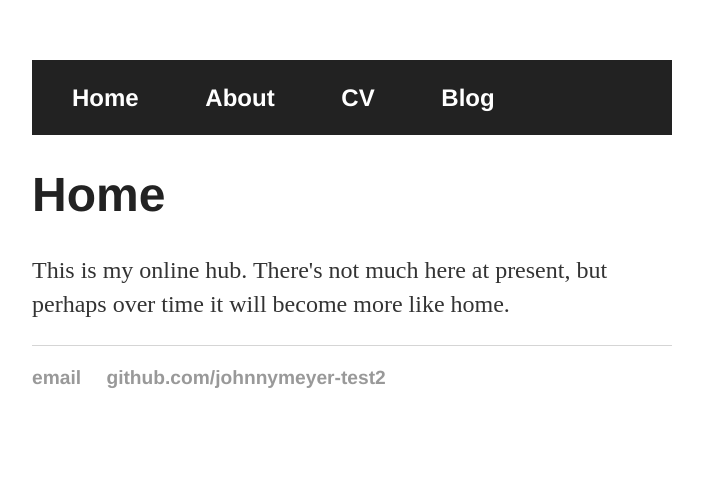
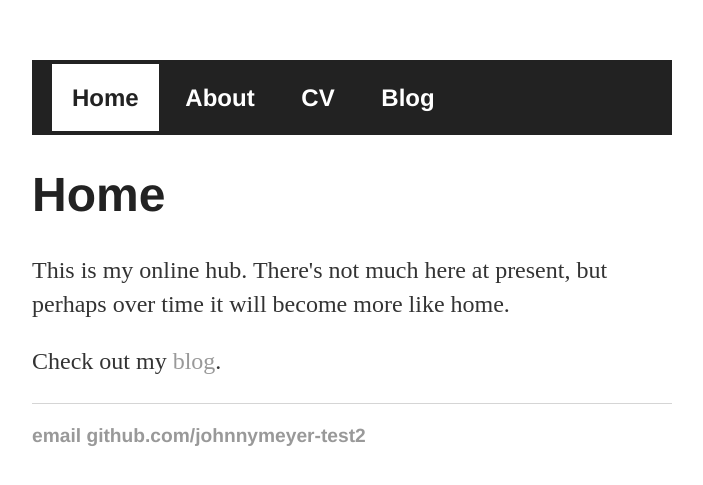
Before and after one commit to johnnymeyer-test2/johnnymeyer-test2.github.io, a Jekyll site: the page built from index.html, in a window 1280 px wide. Shown: the top 485 px of the page, without its empty margins (288-991 px from the left). Built offline with Jekyll 4.4.1, drawn with Linux system fonts in a browser that asks for light colours; nearby versions of some CDN libraries.

Commit message:
Added cv page. Made actively selected page highlighted

```diff
--- a/_layouts/default.html
+++ b/_layouts/default.html
@@ -9,10 +9,10 @@
 		<body>
 			<nav>
 	    		<ul>
-	        		<li><a href="/">Home</a></li>
-		        	<li><a href="/about">About</a></li>
-	        		<li><a href="/cv">CV</a></li>
-	        		<li><a href="/blog">Blog</a></li>
+	        		<li><a href="/"      {% if page.active == 'home' %}class='active'{% endif %}>Home</a></li>
+		        	<li><a href="/about" {% if page.active == 'about' %}class='active'{% endif %}>About</a></li>
+	        		<li><a href="/cv"    {% if page.active == 'cv' %}class='active'{% endif %}>CV</a></li>
+	        		<li><a href="/blog"  {% if page.active == 'blog' %}class='active'{% endif %}>Blog</a></li>
 	    		</ul>
     			<!-- <img class="right" src="/profile.png" width="90"> -->
 			</nav>
--- a/about/index.html
+++ b/about/index.html
@@ -1,6 +1,7 @@
 ---
 layout: default
 title: About
+active: "about"
 ---
 <div class="about">
    <h1>{{ page.title }}</h1>
--- a/blog/index.html
+++ b/blog/index.html
@@ -1,6 +1,7 @@
 ---
 layout: default
 title: Blog
+active: "blog"
 ---
 	<h1>{{ page.title }}</h1>
 	<ul class="posts">
--- a/css/main.css
+++ b/css/main.css
@@ -74,6 +74,7 @@ td:hover {
     /*margin-right: 40px;*/
 }
 
+
 nav ul {
     margin-top: 1px;
     margin-bottom: 0px;
@@ -84,11 +85,17 @@ nav ul a {
     color: #fff;
     text-decoration: none;
     padding: 20px;
+    /*padding: 4%;*/
 }
 
 nav ul a:hover {
     color: #222;
     text-decoration: none;
+    background-color: #fff;
+}
+
+.active {
+    color: #222;
     background-color: #fff;
 }
 
@@ -101,7 +108,7 @@ nav ul, footer ul {
 }
 nav ul li, footer ul li {
     display: inline;
-    margin-right: 20px;
+    /*margin-right: 20px;*/
 }
 
 ul.posts {
--- a/index.html
+++ b/index.html
@@ -1,8 +1,11 @@
 ---
 layout: default
 title: Home
+active: "home"
 ---
 <div class="blurb">
 	<h1>{{ page.title }}</h1>
 	<p>This is my online hub. There's not much here at present, but perhaps over time it will become more like home.</p>
+
+   <p>Check out my <a href="/blog">blog</a></li>.</p>
 </div><!-- /.blurb -->
```
Also changed, not shown: _posts/2016-01-26-how-to-win-friends-and-influence-people.md (+3 -1 lines), _posts/2016-01-28-sql.md (added, +15 -0 lines), cv/index.html (added, +15 -0 lines).
